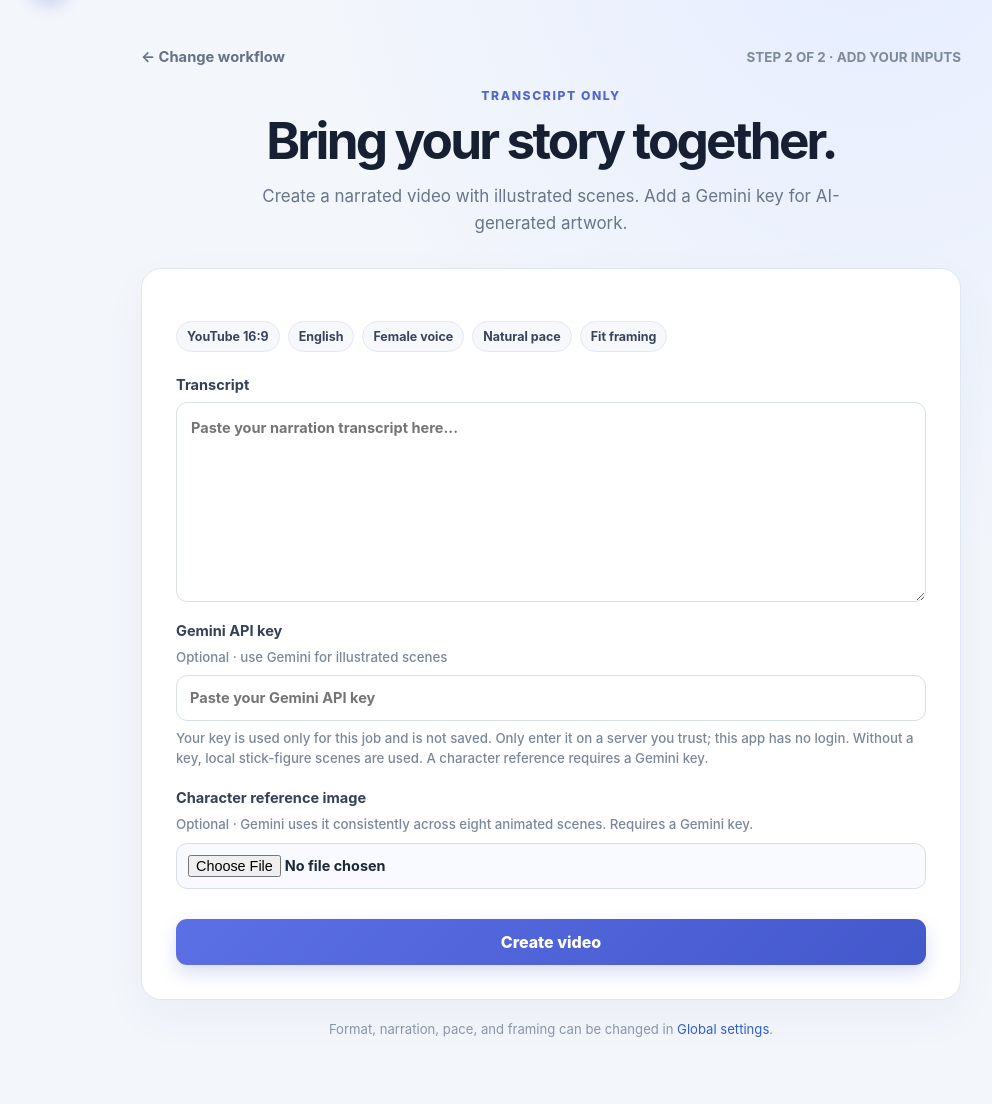
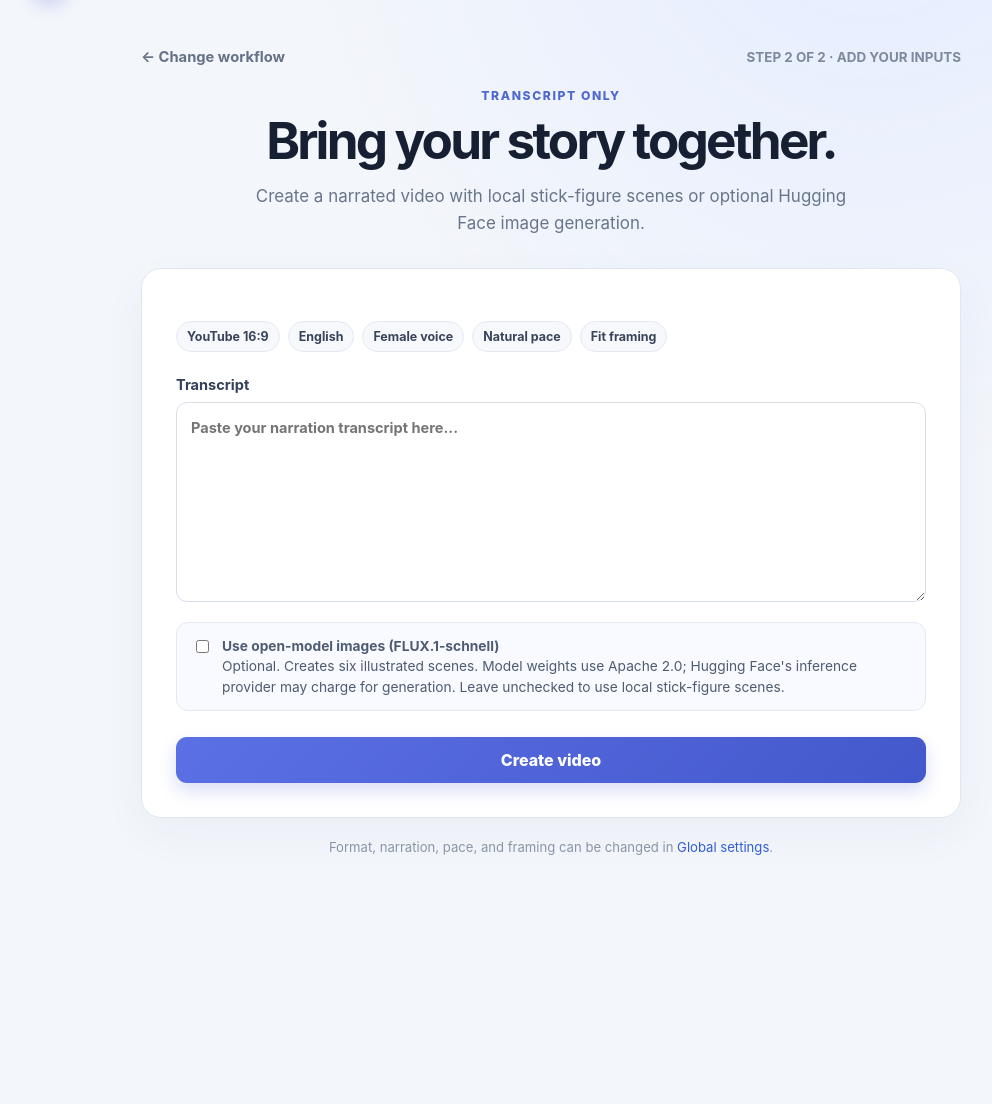
Before and after one commit to SharathKumar18/video-generator, a Flask app: page /create?mode=transcript_only in a window 1280 px wide. Shown: the part 65-1169 px from the top of the page, without its empty margins (89-1081 px from the left). After the commit the page ends 920 px from the top, so only its background shows below. Run offline with Flask 3, Linux system fonts and the light colour scheme; some libraries are stand-ins or nearby versions.

Commit message:
Add opt-in Hugging Face image generation
Co-authored-by: Copilot App <223556219+Copilot@users.noreply.github.com>

```diff
--- a/app.py
+++ b/app.py
@@ -1,5 +1,3 @@
-import base64
-import io
 import json
 import math
 import os
@@ -14,14 +12,15 @@ from datetime import datetime
 from pathlib import Path
 from threading import Lock, Thread
 from typing import Callable
-from urllib.error import HTTPError, URLError
-from urllib.request import Request, urlopen
 
 from flask import Flask, jsonify, redirect, render_template, request, send_from_directory
+from huggingface_hub import InferenceClient
+from huggingface_hub.errors import HfHubHTTPError, InferenceTimeoutError
 from PIL import Image, ImageDraw, ImageFont, ImageOps
 
 
 BASE_DIR = Path(__file__).resolve().parent
+IMAGE_MODEL_ID = "black-forest-labs/FLUX.1-schnell"
 DATA_DIR = Path(os.environ.get("DATA_DIR", BASE_DIR))
 OUTPUT_DIR = Path(os.environ.get("OUTPUT_DIR", DATA_DIR / "output"))
 UPLOAD_DIR = Path(os.environ.get("UPLOAD_DIR", DATA_DIR / "uploads"))
@@ -85,7 +84,7 @@ FORMATS = {
 GENERATION_MODES = {
     "transcript_only": {
         "title": "Transcript only",
-        "description": "Create a narrated video with illustrated scenes. Add a Gemini key for AI-generated artwork.",
+        "description": "Create a narrated video with local stick-figure scenes or optional Hugging Face image generation.",
         "icon": "✦",
     },
     "images": {
@@ -515,93 +514,47 @@ def transcript_scenes(transcript: str, scene_count: int) -> list[str]:
     return [scene or transcript for scene in scenes]
 
 
-def generate_gemini_scene_image(
+def generate_huggingface_scene_image(
     scene: str,
     transcript: str,
     scene_index: int,
     scene_count: int,
     destination: Path,
-    api_key: str,
-    character_reference: bytes | None = None,
+    hf_token: str,
+    width: int,
+    height: int,
 ) -> None:
     prompt = (
-        "Create one polished, cinematic 16:9 storybook illustration for a narrated video. "
-        "Use expressive characters, rich color, clear composition, and a consistent "
+        "Create one polished, cinematic storybook illustration for a narrated video. "
+        "Use expressive composition, rich color, clear lighting, and a cohesive "
         "hand-painted editorial animation style. Do not include words, lettering, "
         "captions, logos, borders, or watermarks. "
         f"Create scene {scene_index + 1} of {scene_count} in a distinct, consistent "
         "storyboard sequence. Illustrate this narration "
         f"moment: {scene}. Story context: {transcript}"
     )
-    if character_reference:
-        prompt += (
-            ". Use the person or character in the supplied reference image as the "
-            "recurring main character. Preserve their recognizable appearance."
-        )
-    content: list[dict] = [{"type": "text", "text": prompt}]
-    if character_reference:
-        content.append({
-            "type": "image",
-            "mime_type": "image/jpeg",
-            "data": base64.b64encode(character_reference).decode("ascii"),
-        })
-
-    body = json.dumps({
-        "model": "gemini-3.1-flash-lite-image",
-        "input": content,
-        "response_format": {
-            "type": "image",
-            "mime_type": "image/png",
-            "aspect_ratio": "16:9",
-            "image_size": "1024px",
-        },
-    }).encode("utf-8")
-    api_request = Request(
-        "https://generativelanguage.googleapis.com/v1beta/interactions",
-        data=body,
-        headers={
-            "Content-Type": "application/json",
-            "Api-Revision": "2026-05-20",
-            "x-goog-api-key": api_key,
-        },
-        method="POST",
-    )
     try:
-        with urlopen(api_request, timeout=120) as response:
-            result = json.loads(response.read())
-    except HTTPError as exc:
+        client = InferenceClient(
+            model=IMAGE_MODEL_ID,
+            provider="auto",
+            token=hf_token,
+            timeout=120,
+        )
+        image = client.text_to_image(
+            prompt,
+            width=width,
+            height=height,
+            num_inference_steps=4,
+            guidance_scale=0.0,
+        )
+        image.save(destination, format="PNG")
+    except HfHubHTTPError as exc:
         raise RuntimeError(
-            f"Gemini image generation failed (HTTP {exc.code}). "
-            "Check the API key, model access, and quota."
+            f"Hugging Face image generation failed: {exc}. "
+            "Check the token, model access, and provider credits."
         ) from exc
-    except URLError as exc:
-        raise RuntimeError(f"Could not connect to Gemini: {exc.reason}") from exc
-    except json.JSONDecodeError as exc:
-        raise RuntimeError("Gemini returned an invalid image response.") from exc
-
-    if not isinstance(result, dict):
-        raise RuntimeError("Gemini returned an invalid image response.")
-    image_data = None
-    output_image = result.get("output_image")
-    if isinstance(output_image, dict):
-        image_data = output_image.get("data")
-    if not image_data:
-        outputs = result.get("output", [])
-        if not isinstance(outputs, list):
-            raise RuntimeError("Gemini returned an invalid image response.")
-        for output in outputs:
-            if isinstance(output, dict) and output.get("type") == "image":
-                image_data = output.get("data")
-                if image_data:
-                    break
-    if not isinstance(image_data, str):
-        raise RuntimeError("Gemini did not return an image for a transcript scene.")
-    try:
-        if image_data.startswith("data:") and "," in image_data:
-            image_data = image_data.split(",", 1)[1]
-        destination.write_bytes(base64.b64decode(image_data, validate=True))
-    except (ValueError, OSError) as exc:
-        raise RuntimeError("Gemini returned invalid image data.") from exc
+    except InferenceTimeoutError as exc:
+        raise RuntimeError("Hugging Face image generation timed out.") from exc
 
 
 def create_animated_scene_gif(
@@ -668,32 +621,39 @@ def create_animated_scene_gif(
     )
 
 
-def generate_gemini_animations(
+def generate_huggingface_animations(
     transcript: str,
     work_dir: Path,
     width: int,
     height: int,
-    has_character: bool,
-    api_key: str,
-    character_reference: bytes | None,
+    hf_token: str,
     log: Callable[[str, int], None],
 ) -> list[Path]:
-    scene_count = 8 if has_character else 6
+    scene_count = 6
     scenes = transcript_scenes(transcript, scene_count)
+
+    def model_dimension(value: int) -> int:
+        return max(256, round(value / 64) * 64)
+
+    model_scale = min(1.0, 1024 / max(width, height))
+    model_width = model_dimension(round(width * model_scale))
+    model_height = model_dimension(round(height * model_scale))
     render_scale = min(1.0, 640 / max(width, height))
     width = max(1, round(width * render_scale))
     height = max(1, round(height * render_scale))
+
     def render_scene(index: int, scene: str) -> Path:
-        image_path = work_dir / f"gemini-scene-{index:02d}.png"
-        animation_path = work_dir / f"gemini-animation-{index:02d}.gif"
-        generate_gemini_scene_image(
+        image_path = work_dir / f"hf-scene-{index:02d}.png"
+        animation_path = work_dir / f"hf-animation-{index:02d}.gif"
+        generate_huggingface_scene_image(
             scene,
             transcript,
             index,
             len(scenes),
             image_path,
-            api_key,
-            character_reference,
+            hf_token,
+            model_width,
+            model_height,
         )
         create_animated_scene_gif(
             image_path,
@@ -706,12 +666,12 @@ def generate_gemini_animations(
         return animation_path
 
     log(
-        f"Generating {len(scenes)} Gemini illustrations and animated loops.",
+        f"Generating {len(scenes)} FLUX.1-schnell illustrations through Hugging Face.",
         26,
     )
     with ThreadPoolExecutor(max_workers=min(3, len(scenes))) as executor:
         paths = list(executor.map(render_scene, range(len(scenes)), scenes))
-    log(f"Created {len(paths)} animated Gemini scenes.", 42)
+    log(f"Created {len(paths)} animated Hugging Face scenes.", 42)
     return paths
 
 
@@ -1004,8 +964,7 @@ def create_assets(
     audio_input_path: Path | None,
     work_dir: Path,
     log: Callable[[str, int], None],
-    gemini_api_key: str = "",
-    character_reference: bytes | None = None,
+    hf_token: str = "",
 ) -> tuple[Path, Path, Path]:
     transcript_path = work_dir / "transcript.txt"
     audio_path = audio_input_path or work_dir / "audio.wav"
@@ -1026,15 +985,13 @@ def create_assets(
     log(f"Output profile: {output_format['label']} ({width}x{height}).", 23)
 
     if mode == "transcript_only":
-        if gemini_api_key:
-            image_paths = generate_gemini_animations(
+        if hf_token:
+            image_paths = generate_huggingface_animations(
                 transcript,
                 work_dir,
                 width,
                 height,
-                bool(character_reference),
-                gemini_api_key,
-                character_reference,
+                hf_token,
                 log,
             )
         else:
@@ -1233,8 +1190,7 @@ def generate_job(
     video_path: Path | None,
     audio_input_path: Path | None,
     work_dir: Path,
-    gemini_api_key: str = "",
-    character_reference: bytes | None = None,
+    hf_token: str = "",
 ) -> None:
     log_job(job_id, "Job is queued; waiting for the generation slot.", status="queued")
     with generation_lock:
@@ -1242,10 +1198,10 @@ def generate_job(
             job_id,
             (
                 (
-                    "Generating AI story illustrations with Gemini and narration with "
-                    f"Piper voice: {VOICE_MODELS[voice_id]['label']}."
+                    "Generating open-model images through Hugging Face with narration "
+                    f"from Piper: {VOICE_MODELS[voice_id]['label']}."
                 )
-                if gemini_api_key
+                if hf_token
                 else f"Generation started with Piper voice: {VOICE_MODELS[voice_id]['label']}."
                 if audio_input_path is None
                 else "Generation started with the uploaded audio."
@@ -1265,8 +1221,7 @@ def generate_job(
                 audio_input_path,
                 work_dir,
                 lambda message, progress: log_job(job_id, message, progress),
-                gemini_api_key,
-                character_reference,
+                hf_token,
             )
         except (subprocess.CalledProcessError, ImportError, OSError, RuntimeError, ValueError) as exc:
             files = existing_output_files(work_dir)
@@ -1414,15 +1369,6 @@ def append_video_upload_chunk(upload_id: str, chunk_index: int):
         )
 
 
-def prepare_character_reference(image_data: bytes) -> bytes:
-    with Image.open(io.BytesIO(image_data)) as source_image:
-        image = ImageOps.exif_transpose(source_image).convert("RGB")
-        image.thumbnail((768, 768), Image.Resampling.LANCZOS)
-        optimized = io.BytesIO()
-        image.save(optimized, format="JPEG", quality=82)
-    return optimized.getvalue()
-
-
 @app.post("/generate")
 def generate():
     transcript = request.form.get("transcript", "").strip()
@@ -1433,7 +1379,8 @@ def generate():
     voice_id = f"{language}_{gender}"
     tone = request.form.get("tone", "natural")
     layout = request.form.get("layout", "fit")
-    gemini_api_key = request.form.get("gemini_api_key", "").strip()
+    use_hf_images = request.form.get("use_hf_images") == "yes"
+    hf_token = request.form.get("hf_token", "").strip()
     uploads = request.files.getlist("images")
 
     if mode != "audio_images" and not transcript:
@@ -1450,24 +1397,13 @@ def generate():
         return jsonify(error="Choose a valid delivery pace."), 400
     if layout not in {"fit", "fill"}:
         return jsonify(error="Choose whether to fit or crop the visual."), 400
-    if mode == "transcript_only":
-        character_upload = request.files.get("character_image")
-        if character_upload is not None and character_upload.filename:
-            if Path(character_upload.filename).suffix.lower() not in ALLOWED_IMAGE_EXTENSIONS:
-                return jsonify(error="Use a JPG, PNG, or WebP character reference image."), 400
-            try:
-                character_reference = prepare_character_reference(character_upload.read())
-            except (OSError, ValueError, Image.DecompressionBombError) as exc:
-                return jsonify(error=f"Could not read the character reference image: {exc}"), 400
-        else:
-            character_reference = None
-        if character_reference and not gemini_api_key:
-            return jsonify(error="Enter a Gemini API key to use a character reference image."), 400
-        if gemini_api_key and request.form.get("external_visual_consent") != "yes":
-            return jsonify(error="Confirm the Gemini data-sharing notice before generating AI scenes."), 400
+    if mode == "transcript_only" and use_hf_images:
+        if not hf_token:
+            return jsonify(error="Enter a Hugging Face token to use the open image model."), 400
+        if request.form.get("external_visual_consent") != "yes":
+            return jsonify(error="Confirm the Hugging Face inference notice before generating images."), 400
     else:
-        character_reference = None
-        gemini_api_key = ""
+        hf_token = ""
 
     valid_uploads = []
     image_paths = []
@@ -1560,7 +1496,7 @@ def generate():
             "language": language,
             "tone": TONES[tone]["label"],
             "mode": mode,
-            "visual_source": "Gemini" if gemini_api_key else "Local",
+            "visual_source": "Hugging Face" if hf_token else "Local",
         }
     uploaded_paths = image_paths + [
         path for path in (video_path, audio_input_path) if path is not None
@@ -1572,7 +1508,11 @@ def generate():
     media_description = (
         f"{len(image_paths)} images"
         if mode in {"images", "audio_images"}
-        else "one video" if mode == "video" else "transcript-only stick-figure visuals"
+        else "one video"
+        if mode == "video"
+        else "transcript-only Hugging Face visuals"
+        if hf_token
+        else "transcript-only stick-figure visuals"
     )
     if mode == "audio_images":
         media_description += " and uploaded audio"
@@ -1596,8 +1536,7 @@ def generate():
             video_path,
             audio_input_path,
             work_dir,
-            gemini_api_key,
-            character_reference,
+            hf_token,
         ),
         daemon=True,
     ).start()
--- a/requirements.txt
+++ b/requirements.txt
@@ -2,3 +2,4 @@ Flask>=3.1,<4
 piper-tts>=1.2,<2
 Pillow>=10,<12
 gunicorn>=23,<24
+huggingface_hub>=1.0,<3
--- a/templates/create.html
+++ b/templates/create.html
@@ -40,16 +40,18 @@
         {% endif %}
 
         {% if mode == "transcript_only" %}
-          <label class="field" for="gemini-key">Gemini API key <span class="field-help">Optional · use Gemini for illustrated scenes</span>
-            <input id="gemini-key" name="gemini_api_key" type="password" autocomplete="new-password" placeholder="Paste your Gemini API key">
-            <small>Your key is used only for this job and is not saved. Only enter it on a server you trust; this app has no login. Without a key, local stick-figure scenes are used. A character reference requires a Gemini key.</small>
+          <label class="check-row mode-note">
+            <input id="use-hf-images" name="use_hf_images" value="yes" type="checkbox">
+            <span><strong>Use open-model images (FLUX.1-schnell)</strong><br>
+              Optional. Creates six illustrated scenes. Model weights use Apache 2.0; Hugging Face's inference provider may charge for generation. Leave unchecked to use local stick-figure scenes.</span>
           </label>
-          <label class="field" for="character-image">Character reference image <span class="field-help">Optional · Gemini uses it consistently across eight animated scenes. Requires a Gemini key.</span>
-            <input id="character-image" name="character_image" type="file" accept=".jpg,.jpeg,.png,.webp">
+          <label id="hf-token-field" class="field" for="hf-token" hidden>Hugging Face token
+            <input id="hf-token" name="hf_token" type="password" autocomplete="new-password" placeholder="Paste a token with Inference Providers permission">
+            <small>Used only for this job and not saved. You must have access to FLUX.1-schnell and accept its Hugging Face access conditions. Only enter your token on a server you trust.</small>
           </label>
-          <div id="gemini-consent" class="privacy-note" hidden>
+          <div id="hf-consent" class="privacy-note" hidden>
             <label class="check-row"><input id="external-consent" name="external_visual_consent" value="yes" type="checkbox">
-              <span>I am 18 or older and agree to send the transcript and any character reference image to Google Gemini to generate scenes. On unpaid API tiers, Google may use submitted inputs to improve services and human reviewers may process them; paid-tier terms differ. Usage charges may apply. I will not send sensitive information.</span>
+              <span>I agree to send transcript text to Hugging Face and its selected inference provider to generate images. Provider billing may apply to my token. I will not send sensitive information.</span>
             </label>
           </div>
         {% elif mode == "images" %}
@@ -116,26 +118,26 @@
       const imageInput = document.querySelector("#images");
       const audioInput = document.querySelector("#audio");
       const videoInput = document.querySelector("#video");
-      const characterImageInput = document.querySelector("#character-image");
-      const geminiKeyInput = document.querySelector("#gemini-key");
-      const consentBox = document.querySelector("#gemini-consent");
+      const useHfImagesInput = document.querySelector("#use-hf-images");
+      const hfTokenInput = document.querySelector("#hf-token");
+      const hfTokenField = document.querySelector("#hf-token-field");
+      const consentBox = document.querySelector("#hf-consent");
       const consentInput = document.querySelector("#external-consent");
       const generateButton = document.querySelector("#generate-button");
       const progressPanel = document.querySelector("#progress-panel");
       const progressMessage = document.querySelector("#progress-message");
       const uploadProgress = document.querySelector("#upload-progress");
       const generationLog = document.querySelector("#generation-log");
-      function updateGeminiConsent() {
-        if (!consentBox) return;
-        const hasKey = Boolean(geminiKeyInput.value.trim());
-        const hasCharacter = Boolean(characterImageInput.files[0]);
-        geminiKeyInput.required = hasCharacter;
-        consentBox.hidden = !hasKey;
-        consentInput.required = hasKey;
+      function updateHuggingFaceOptions() {
+        if (!useHfImagesInput) return;
+        const enabled = useHfImagesInput.checked;
+        hfTokenField.hidden = !enabled;
+        consentBox.hidden = !enabled;
+        hfTokenInput.required = enabled;
+        consentInput.required = enabled;
       }
-      if (geminiKeyInput) geminiKeyInput.addEventListener("input", updateGeminiConsent);
-      if (characterImageInput) characterImageInput.addEventListener("change", updateGeminiConsent);
-      updateGeminiConsent();
+      if (useHfImagesInput) useHfImagesInput.addEventListener("change", updateHuggingFaceOptions);
+      updateHuggingFaceOptions();
 
       function formatSize(bytes) {
         return bytes < 1024 * 1024 ? `${(bytes / 1024).toFixed(0)} KB` : `${(bytes / (1024 * 1024)).toFixed(1)} MB`;
@@ -180,22 +182,6 @@
           }
           const blob = await new Promise((resolve, reject) => canvas.toBlob((result) => result ? resolve(result) : reject(new Error("Could not compress an image.")), "image/jpeg", .88));
           return new File([blob], `${file.name.replace(/\.[^.]+$/, "")}.jpg`, { type: "image/jpeg" });
-        } finally { bitmap.close(); }
-      }
-      async function prepareCharacterImage(file) {
-        const bitmap = await createImageBitmap(file);
-        try {
-          const scale = Math.min(1, 768 / Math.max(bitmap.width, bitmap.height));
-          const canvas = document.createElement("canvas");
-          canvas.width = Math.max(1, Math.round(bitmap.width * scale));
-          canvas.height = Math.max(1, Math.round(bitmap.height * scale));
-          const context = canvas.getContext("2d");
-          if (!context) throw new Error("Could not prepare the character reference.");
-          context.fillStyle = "#fff";
-          context.fillRect(0, 0, canvas.width, canvas.height);
-          context.drawImage(bitmap, 0, 0, canvas.width, canvas.height);
-          const blob = await new Promise((resolve, reject) => canvas.toBlob((result) => result ? resolve(result) : reject(new Error("Could not prepare the character reference.")), "image/jpeg", .85));
-          return new File([blob], "character-reference.jpg", { type: "image/jpeg" });
         } finally { bitmap.close(); }
       }
       async function uploadMediaInChunks(file) {
@@ -283,14 +269,15 @@
         try {
           const data = new FormData();
           data.append("mode", mode);
-          for (const name of ["transcript", "platform", "language", "gender", "tone", "layout", "gemini_api_key"]) {
+          for (const name of ["transcript", "platform", "language", "gender", "tone", "layout"]) {
             const control = form.elements[name];
             if (control) data.append(name, control.value);
           }
+          if (useHfImagesInput?.checked) {
+            data.append("use_hf_images", "yes");
+            data.append("hf_token", hfTokenInput.value);
+          }
           if (consentInput?.checked) data.append("external_visual_consent", "yes");
-          if (characterImageInput?.files[0]) {
-            data.append("character_image", await prepareCharacterImage(characterImageInput.files[0]));
-          }
           for (let index = 0; index < images.length; index += 1) {
             progressMessage.textContent = `Preparing image ${index + 1} of ${images.length}...`;
             data.append("images", await prepareImage(images[index]));
@@ -299,8 +286,8 @@
             progressMessage.textContent = "Uploading media in chunks...";
             data.append(mode === "video" ? "video_upload_id" : "audio_upload_id", await uploadMediaInChunks(media));
           }
-          progressMessage.textContent = geminiKeyInput?.value.trim()
-            ? "Sending transcript scenes to Gemini..."
+          progressMessage.textContent = useHfImagesInput?.checked
+            ? "Sending transcript scenes to Hugging Face Inference Providers..."
             : "Starting local video generation...";
           const xhr = new XMLHttpRequest();
           xhr.open("POST", form.action);
@@ -321,6 +308,7 @@
               return;
             }
             progressMessage.textContent = "Inputs received. Rendering your video...";
+            if (hfTokenInput) hfTokenInput.value = "";
             watchJob(response.job_id).catch((error) => {
               progressMessage.textContent = error.message || "Could not read generation progress.";
               generateButton.disabled = false;
```
Also changed, not shown: docs/video-generation-flow.html (+15 -14 lines), tests/test_app.py (+53 -55 lines), README.md.
